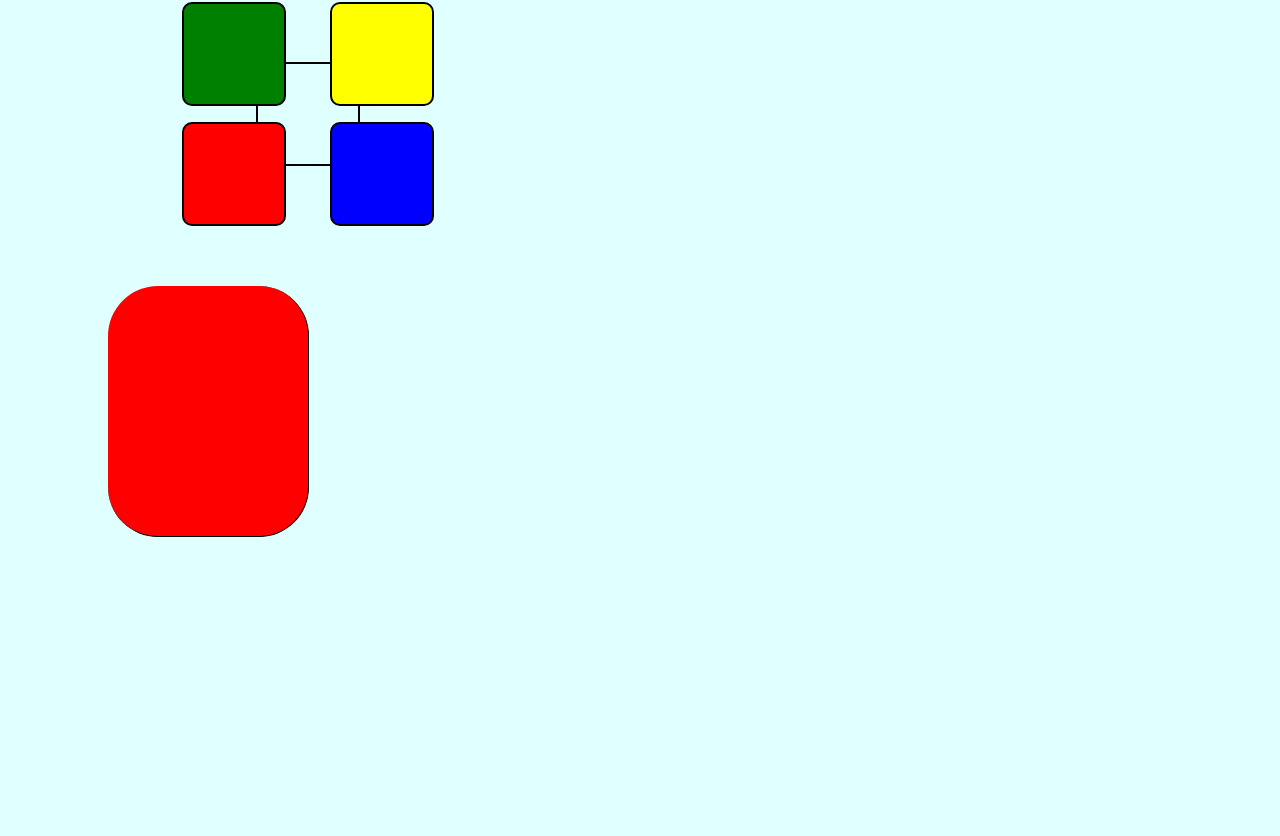
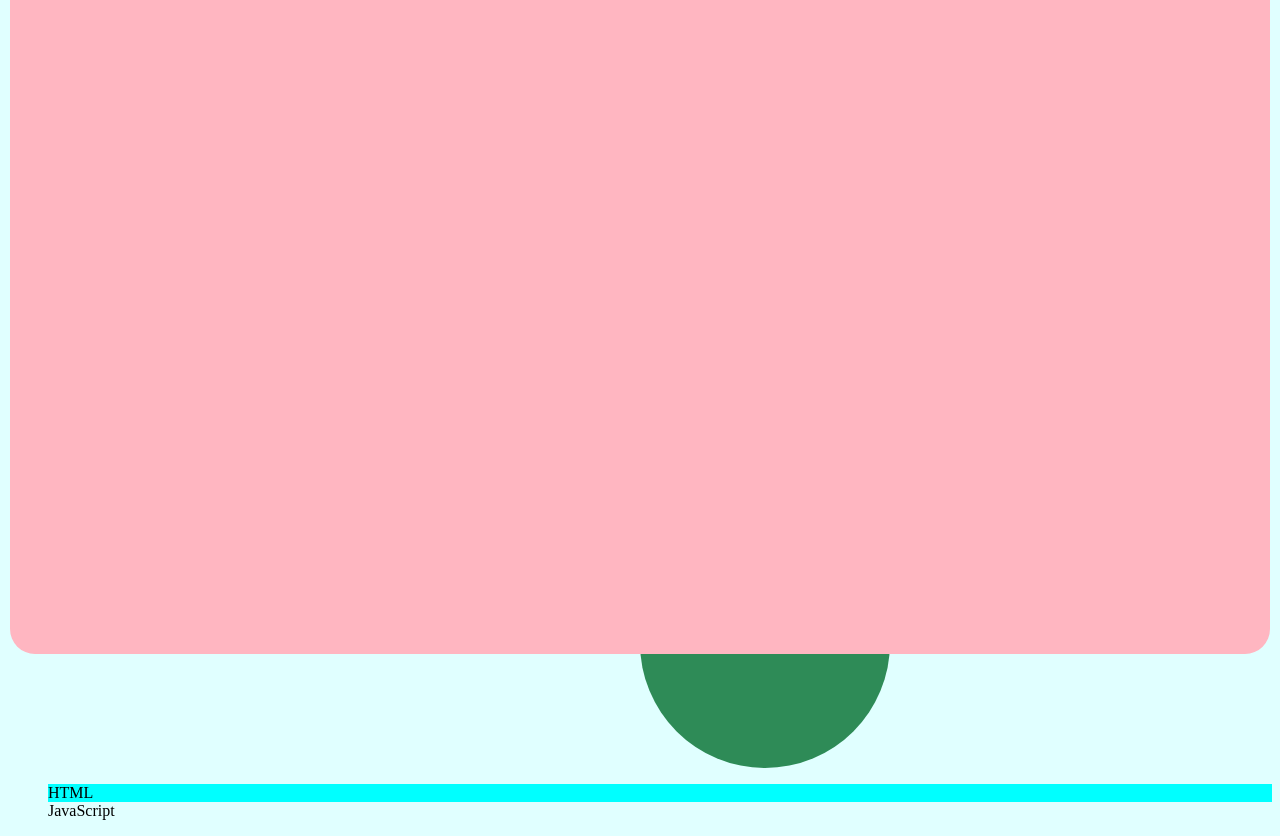
Before and after one commit to munjaljatin/frontend-web-dev, a plain HTML site: page css-positions/index.html in a window 1280 px wide. Shown: the part 136-972 px from the top of the page. Before the commit the page ends 800 px from the top, so only its background shows below. Drawn offline with Linux system fonts and the light colour scheme.

Commit message:
css-positions updated

```diff
--- a/css-positions/index.html
+++ b/css-positions/index.html
@@ -25,5 +25,12 @@
       <div class="square sq-5"></div>
     </div>
     <div class="box"></div>
+
+    <div class="newBox">BOX</div>
+    <ul>
+      <li class="html">HTML</li>
+      <li class="css">CSS</li>
+      <li class="js">JavaScript</li>
+    </ul>
   </body>
 </html>
--- a/css-positions/style.css
+++ b/css-positions/style.css
@@ -78,11 +78,40 @@ body {
   height: 250px;
   border: 1px solid black;
   background-color: red;
-  border-top: none;
+  /* border-top: none; */
   /* border-radius: 50%; */
   border-radius: 50px;
   border-left: none;
+  border-right: none;
   position: relative;
   top: 20px;
   left: 100px;
 }
+
+.newBox {
+  width: 250px;
+  height: 250px;
+  background-color: seagreen;
+  /* margin-top: 50px; */
+  border-radius: 50%;
+  position: relative;
+  /* top: 50%; */
+  left: 50%;
+  /* right: 50%; */
+}
+
+.html {
+  background-color: aqua;
+}
+
+ul {
+  list-style-type: none;
+}
+
+.css {
+  background-color: lightpink;
+  position: absolute;
+  /* top: 100px; */
+  inset: 10px;
+  border-radius: 25px;
+}
```
